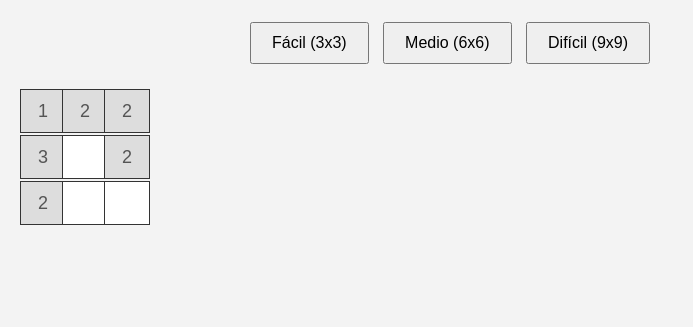
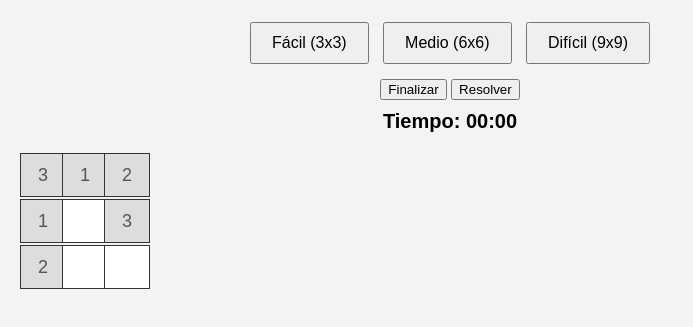
Before and after one commit to matiheinzen/sudoku-electron, an Electron app: page index.html in a window 900 px wide. Both pictures are taken after a click on the button "Fácil (3x3)". Shown: the part 81-408 px from the top of the page, without its empty margins (0-693 px from the left). Drawn offline with Linux system fonts and the light colour scheme.

Commit message:
botones de resolucion y comienzo del timer

```diff
--- a/index.html
+++ b/index.html
@@ -13,10 +13,16 @@
     <button onclick="iniciarJuego(6)">Medio (6x6)</button>
     <button onclick="iniciarJuego(9)">Difícil (9x9)</button>
   </div>
+  <div style="margin-top:10px;">
+    <button onclick="comprobarTablero()">Finalizar</button>
+    <button onclick="resolverTablero()">Resolver</button>
+  </div>
+  <div style="margin:10px 0; font-size:20px; font-weight:bold;">
+    Tiempo: <span id="timer">00:00</span>
+  </div>
 
   <div id="sudoku-container"></div>
 
-  <!-- 🔹 Importante: que se cargue al final -->
   <script src="renderer.js"></script>
 </body>
 </html>
--- a/renderer.js
+++ b/renderer.js
@@ -1,27 +1,108 @@
-function iniciarJuego(size) {
+// --------- Utilidades ----------
+function shuffle(arr) {
+  for (let i = arr.length - 1; i > 0; i--) {
+    const j = Math.floor(Math.random() * (i + 1));
+    [arr[i], arr[j]] = [arr[j], arr[i]];
+  }
+  return arr;
+}
+
+function getBlockDims(size) {
+  if (size === 3) return { br: 1, bc: 3 };
+  if (size === 6) return { br: 2, bc: 3 };
+  if (size === 9) return { br: 3, bc: 3 };
+  throw new Error("Tamaño no soportado");
+}
+
+function shuffledIndexOrder(total, groupSize) {
+  const groups = Array.from({ length: total / groupSize }, (_, g) => g);
+  shuffle(groups);
+  const order = [];
+  for (const g of groups) {
+    const members = Array.from({ length: groupSize }, (_, i) => g * groupSize + i);
+    shuffle(members);
+    order.push(...members);
+  }
+  return order;
+}
+
+function patternIndex(r, c, br, bc, size) {
+  return (bc * (r % br) + Math.floor(r / br) + c) % size;
+}
+
+// --------- Generador de solución ----------
+function generarSolucion(size) {
+  const { br, bc } = getBlockDims(size);
+  const rows = shuffledIndexOrder(size, br);
+  const cols = shuffledIndexOrder(size, bc);
+  const nums = shuffle(Array.from({ length: size }, (_, i) => i + 1));
+
+  const board = Array.from({ length: size }, () => Array(size).fill(0));
+  for (let ri = 0; ri < size; ri++) {
+    for (let ci = 0; ci < size; ci++) {
+      const r = rows[ri];
+      const c = cols[ci];
+      board[ri][ci] = nums[patternIndex(r, c, br, bc, size)];
+    }
+  }
+  return board;
+}
+
+// --------- Crear puzzle ----------
+function crearPuzzle(board, size) {
+  const puzzle = board.map(row => [...row]);
+  let quitar;
+  if (size === 3) quitar = 3;
+  if (size === 6) quitar = 15;
+  if (size === 9) quitar = 40;
+
+  while (quitar > 0) {
+    const r = Math.floor(Math.random() * size);
+    const c = Math.floor(Math.random() * size);
+    if (puzzle[r][c] !== 0) {
+      puzzle[r][c] = 0;
+      quitar--;
+    }
+  }
+  return puzzle;
+}
+
+// --------- Render tablero ----------
+let solucionGlobal = null;
+let sizeGlobal = null;
+
+function renderTablero(puzzle, size) {
   const container = document.getElementById("sudoku-container");
   container.innerHTML = "";
   container.style.display = "grid";
   container.style.gridTemplateColumns = `repeat(${size}, 40px)`;
 
-  // Generar tablero completo (simplificado)
-  let board = generarSudoku(size);
+  const isValidChar = (ch) => {
+    const n = Number(ch);
+    return Number.isInteger(n) && n >= 1 && n <= size;
+  };
 
-  // Crear puzzle borrando celdas
-  let puzzle = crearPuzzle(board, size);
-
-  // Pintar grilla
   for (let r = 0; r < size; r++) {
     for (let c = 0; c < size; c++) {
       const input = document.createElement("input");
       input.type = "text";
       input.maxLength = "1";
       input.className = "cell";
+      input.dataset.row = r;
+      input.dataset.col = c;
 
       if (puzzle[r][c] !== 0) {
         input.value = puzzle[r][c];
         input.disabled = true;
         input.style.background = "#ddd";
+      } else {
+        input.addEventListener("input", (e) => {
+          const v = e.target.value.trim();
+          if (v === "") return;
+          if (!isValidChar(v)) {
+            e.target.value = "";
+          }
+        });
       }
 
       container.appendChild(input);
@@ -29,44 +110,50 @@ function iniciarJuego(size) {
   }
 }
 
-// ---------------- Generador simplificado ----------------
+// --------- Validar tablero ----------
+function comprobarTablero() {
+  const inputs = document.querySelectorAll("#sudoku-container input");
+  const board = Array.from({ length: sizeGlobal }, () => Array(sizeGlobal).fill(0));
 
-function generarSudoku(size) {
-  // ⚠️ Por ahora generamos una matriz válida "aproximada" (no 100% Sudoku real)
-  let board = Array.from({ length: size }, () => Array(size).fill(0));
-
-  // Rellenar con números 1..size en diagonal (para asegurar validez básica)
-  for (let i = 0; i < size; i++) {
-    board[i][i] = (i % size) + 1;
+  for (const input of inputs) {
+    const r = parseInt(input.dataset.row);
+    const c = parseInt(input.dataset.col);
+    board[r][c] = input.value ? parseInt(input.value) : 0;
   }
 
-  // Rellenar random en el resto solo para ver algo
-  for (let r = 0; r < size; r++) {
-    for (let c = 0; c < size; c++) {
-      if (board[r][c] === 0) {
-        board[r][c] = Math.floor(Math.random() * size) + 1;
+  // Comparar con solución
+  for (let r = 0; r < sizeGlobal; r++) {
+    for (let c = 0; c < sizeGlobal; c++) {
+      if (board[r][c] !== solucionGlobal[r][c]) {
+        alert("❌ El tablero tiene errores o está incompleto.");
+        return;
       }
     }
   }
-
-  return board;
+  alert("✅ ¡Felicitaciones! Sudoku resuelto correctamente.");
 }
 
-function crearPuzzle(board, size) {
-  let puzzle = board.map(row => [...row]);
-  let celdasABorrar;
+// --------- Resolver tablero ----------
+function resolverTablero() {
+  const inputs = document.querySelectorAll("#sudoku-container input");
+  for (const input of inputs) {
+    const r = parseInt(input.dataset.row);
+    const c = parseInt(input.dataset.col);
+    input.value = solucionGlobal[r][c];
+    input.disabled = true;
+    input.style.background = "#cfc";
+  }
+}
 
-  if (size === 3) celdasABorrar = 3;
-  if (size === 6) celdasABorrar = 15;
-  if (size === 9) celdasABorrar = 40;
+// --------- API ----------
+function iniciarJuego(size) {
+  sizeGlobal = size;
+  solucionGlobal = generarSolucion(size);
+  const puzzle = crearPuzzle(solucionGlobal, size);
+  renderTablero(puzzle, size);
+}
 
-  while (celdasABorrar > 0) {
-    let r = Math.floor(Math.random() * size);
-    let c = Math.floor(Math.random() * size);
-    if (puzzle[r][c] !== 0) {
-      puzzle[r][c] = 0;
-      celdasABorrar--;
-    }
-  }
-  return puzzle;
-}
+// Exponer funciones globalmente
+window.iniciarJuego = iniciarJuego;
+window.comprobarTablero = comprobarTablero;
+window.resolverTablero = resolverTablero;
```
